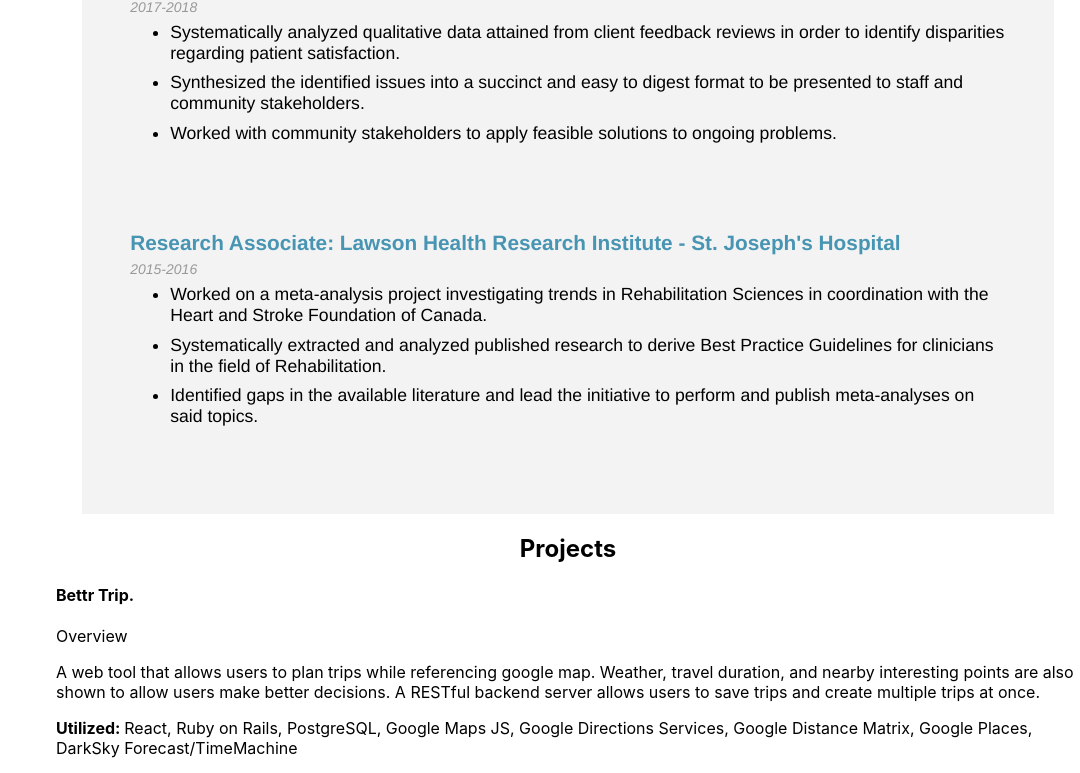
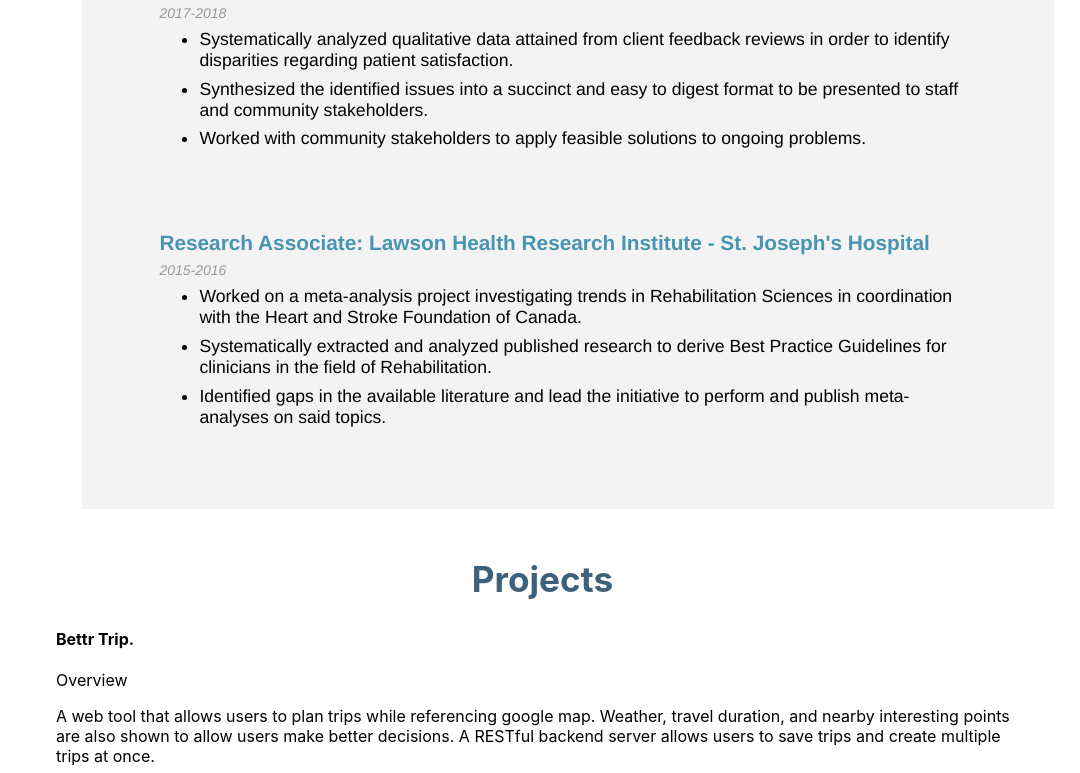
Before and after one commit to JashanB/my-portfolio, a React (Create React App) app: page / in a window 1280 px wide. Shown: the part 1408-2181 px from the top of the page, without its empty margins (200-1280 px from the left). Built offline with nearby package versions, Linux system fonts and the light colour scheme.

Commit message:
more css

```diff
--- a/src/components/project/Project.css
+++ b/src/components/project/Project.css
@@ -1,3 +1,13 @@
+#project {
+  width: 95%;
+}
+
+#project h2 {
+  font-size: 220%;
+  color: #3d617b;
+  margin-top: 5%;
+}
+
 .project-container {
   text-align: left;
 }
--- a/src/components/project/Project.js
+++ b/src/components/project/Project.js
@@ -8,11 +8,11 @@ export default function Project(props) {
   };
   const buttonSign = (boolean) => {
     if (boolean) {
-      return "-"
+      return "-";
     } else {
-      return "+"
+      return "+";
     }
-  }
+  };
 
   return (
     <div id="project">
--- a/src/components/workExp/WorkExp.css
+++ b/src/components/workExp/WorkExp.css
@@ -1,3 +1,5 @@
+
+
 #work-exp {
   background-color: #F3F3F3;
   display: inline-block;
@@ -10,12 +12,13 @@
   font-size: 220%;
   color: #3d617b;
   margin-top: -2%;
+  margin-bottom: 4%;
 }
 
 .exp-list {
   text-align: left;
-  padding-left: 5%;
-  padding-right: 5%;
+  padding-left: 8%;
+  padding-right: 8%;
 }
 
 .exp-list h4 {
```
